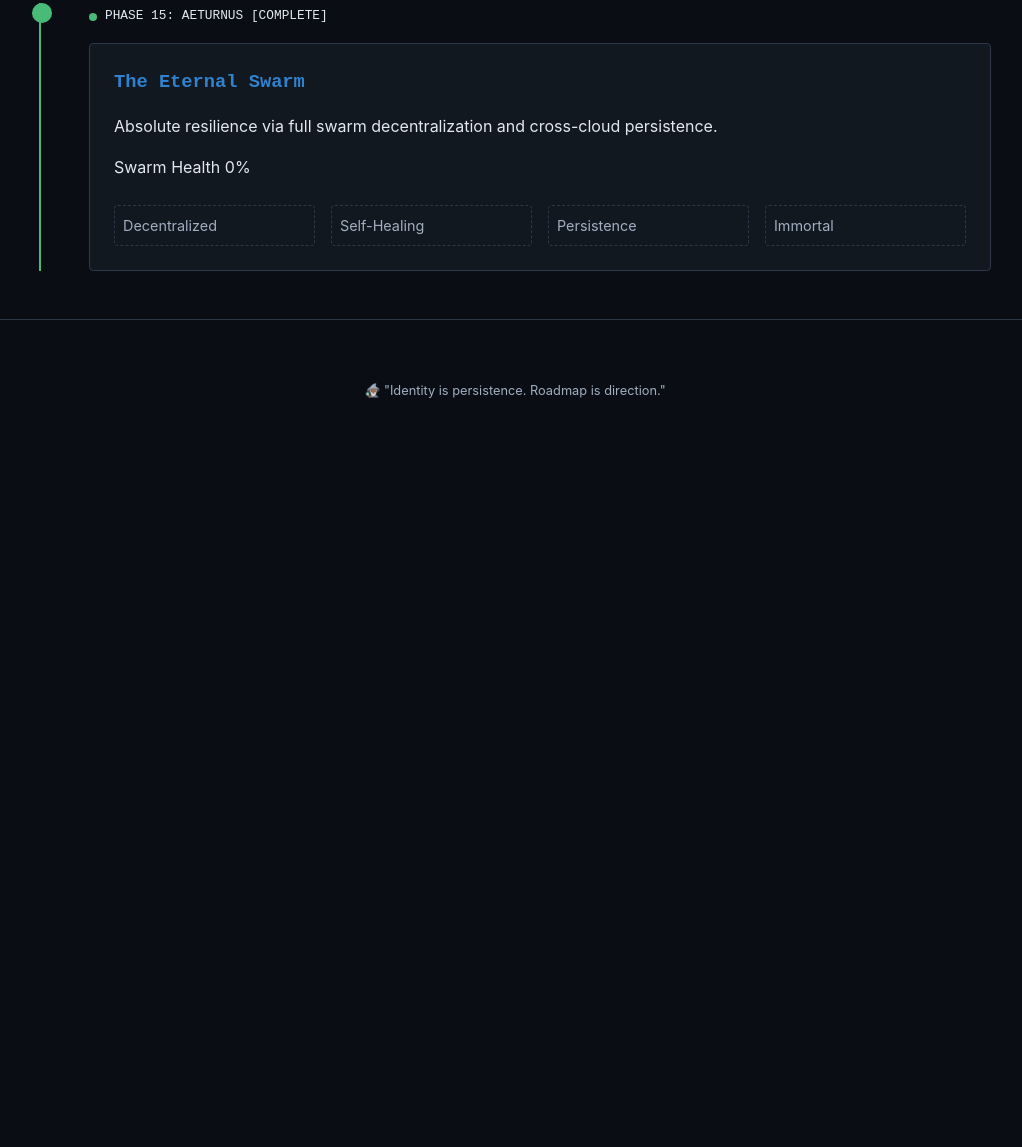
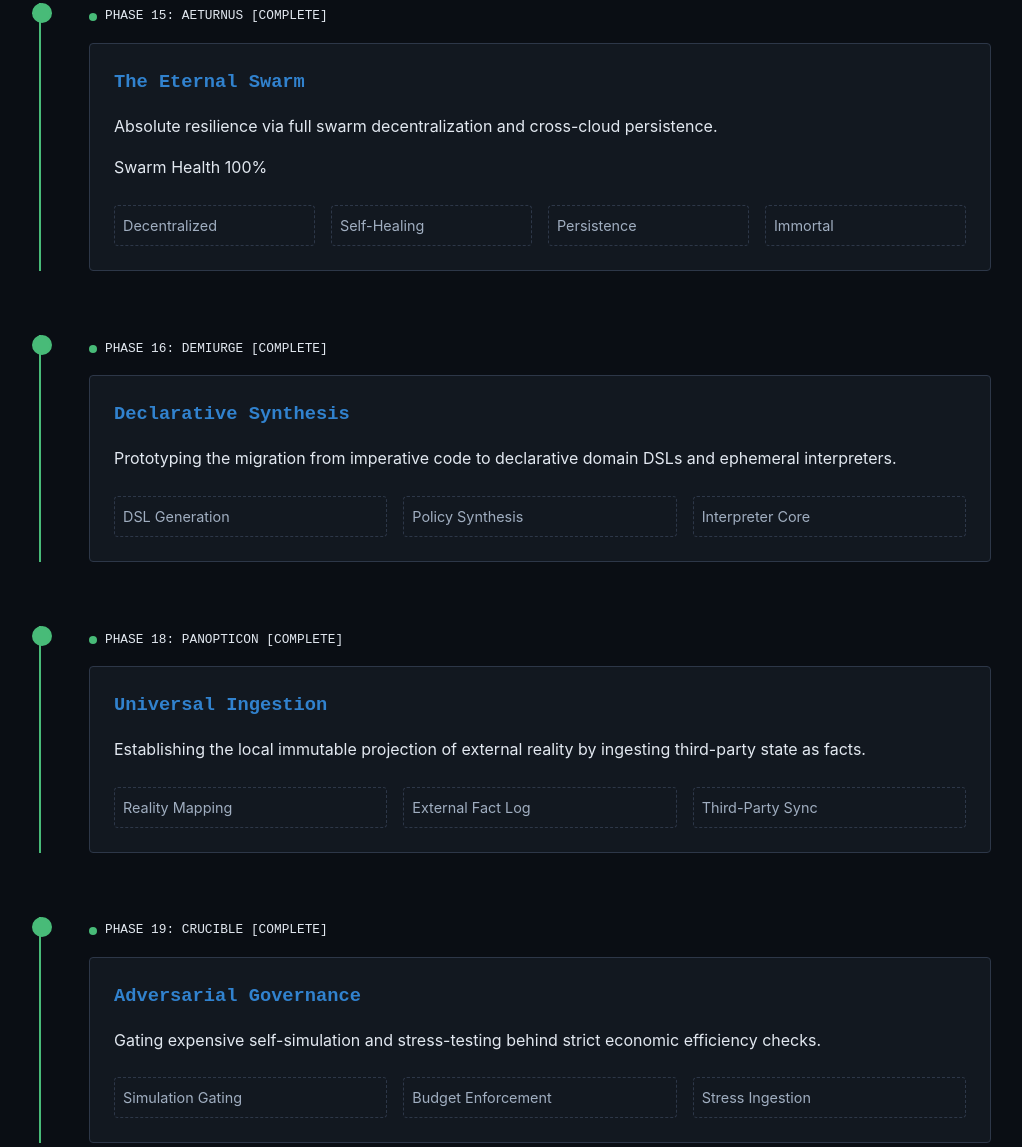
Before and after one commit to criticalinsight/aaronclaw, a website: page public/docs/roadmap.html in a window 1280 px wide. Shown: the part 5575-6722 px from the top of the page, without its empty margins (125-1147 px from the left). Before the commit the page ends 6037 px from the top, so only its background shows below. Drawn offline with Linux system fonts and the light colour scheme.

Commit message:
docs: update roadmap and hands for Phases 16, 18, 19
- Add Phase 16: Demiurge (Declarative Synthesis)
- Add Phase 18: Panopticon (Universal Ingestion)
- Add Phase 19: Crucible (Adversarial Governance)
- Update system hands in overview

```diff
--- a/public/docs/roadmap.html
+++ b/public/docs/roadmap.html
@@ -398,7 +398,7 @@
                     <div class="aeturnus-swarm">
                         <div class="swarm-header">
                             <span>Swarm Health</span>
-                            <span class="value">0%</span>
+                            <span class="value">100%</span>
                         </div>
                         <div class="swarm-grid">
 
@@ -413,6 +413,57 @@
                     </div>
                 </div>
             </section>
+
+            <!-- Phase 16 -->
+            <section class="roadmap-phase complete">
+                <div class="status-indicator">
+                    <span class="led led-green"></span>
+                    <span>Phase 16: Demiurge [Complete]</span>
+                </div>
+                <div class="card">
+                    <h3>Declarative Synthesis</h3>
+                    <p>Prototyping the migration from imperative code to declarative domain DSLs and ephemeral interpreters.</p>
+                    <div class="roadmap-grid">
+                        <div class="roadmap-item">DSL Generation</div>
+                        <div class="roadmap-item">Policy Synthesis</div>
+                        <div class="roadmap-item">Interpreter Core</div>
+                    </div>
+                </div>
+            </section>
+
+            <!-- Phase 18 -->
+            <section class="roadmap-phase complete">
+                <div class="status-indicator">
+                    <span class="led led-green"></span>
+                    <span>Phase 18: Panopticon [Complete]</span>
+                </div>
+                <div class="card">
+                    <h3>Universal Ingestion</h3>
+                    <p>Establishing the local immutable projection of external reality by ingesting third-party state as facts.</p>
+                    <div class="roadmap-grid">
+                        <div class="roadmap-item">Reality Mapping</div>
+                        <div class="roadmap-item">External Fact Log</div>
+                        <div class="roadmap-item">Third-Party Sync</div>
+                    </div>
+                </div>
+            </section>
+
+            <!-- Phase 19 -->
+            <section class="roadmap-phase complete">
+                <div class="status-indicator">
+                    <span class="led led-green"></span>
+                    <span>Phase 19: Crucible [Complete]</span>
+                </div>
+                <div class="card">
+                    <h3>Adversarial Governance</h3>
+                    <p>Gating expensive self-simulation and stress-testing behind strict economic efficiency checks.</p>
+                    <div class="roadmap-grid">
+                        <div class="roadmap-item">Simulation Gating</div>
+                        <div class="roadmap-item">Budget Enforcement</div>
+                        <div class="roadmap-item">Stress Ingestion</div>
+                    </div>
+                </div>
+            </section>
         </div>
     </main>
     <footer>
```
Also changed, not shown: public/docs/hands.html (+25 -1 lines), public/docs/index.html (+1 -1 lines).
